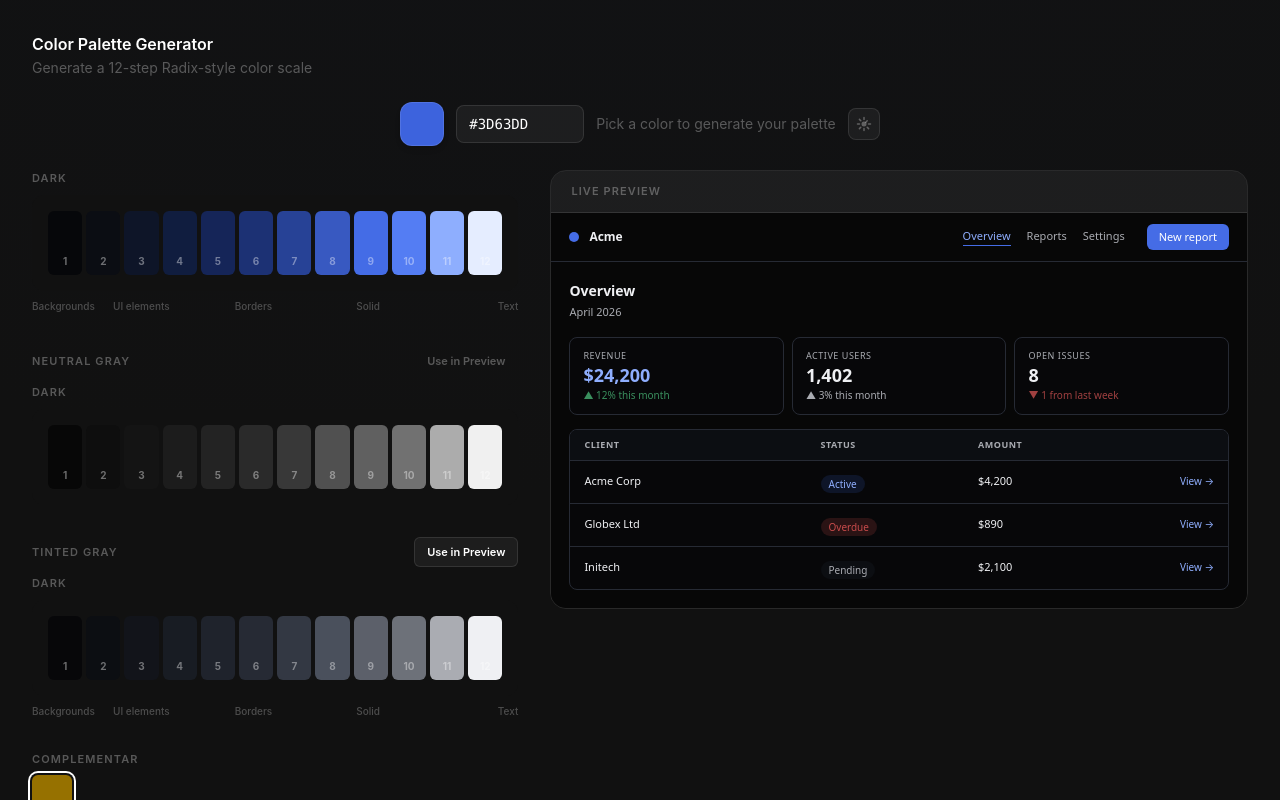
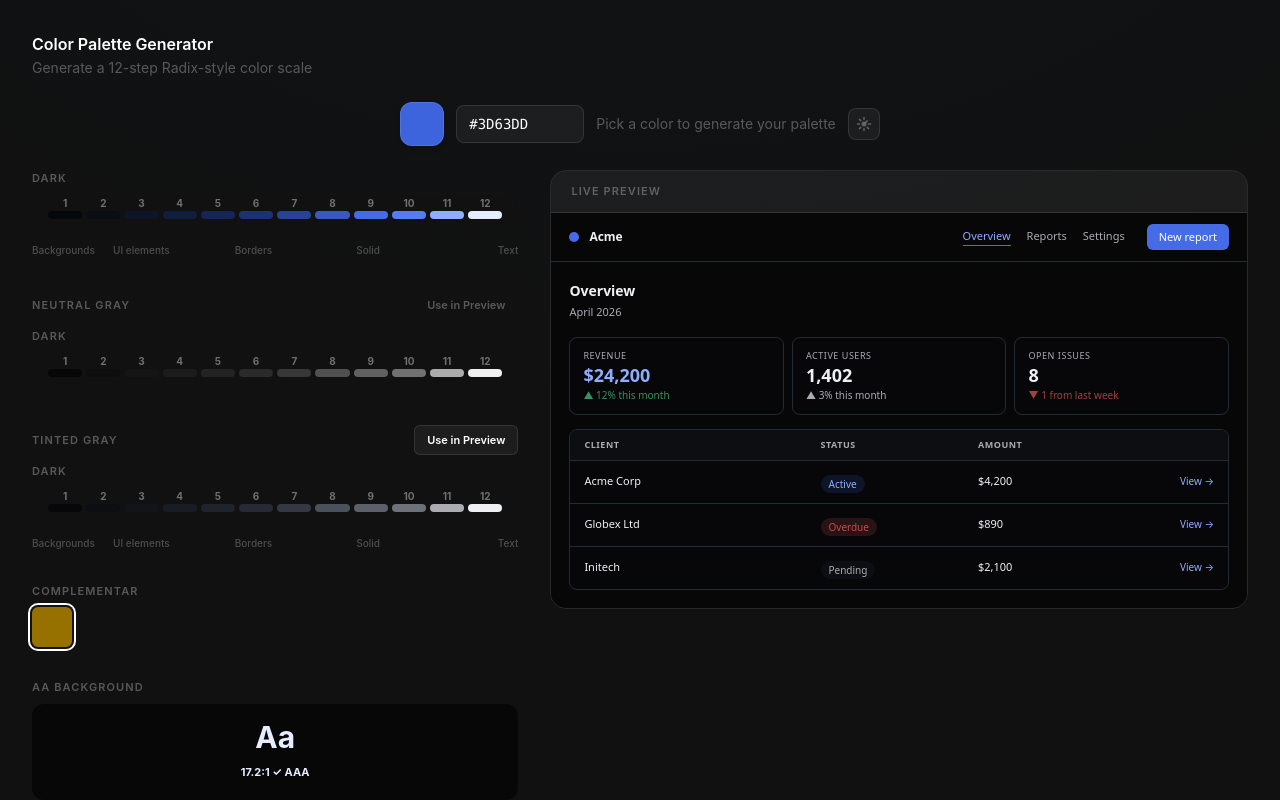
Before and after one commit to wonddark/colorizit, a React (Vite) app: page / in a window 1280 px wide. Shown: the top 800 px of the page. Built offline with nearby package versions, Linux system fonts and the light colour scheme.

Commit message:
fix: adjust PaletteScale styling for height and label alignment

```diff
--- a/src/components/PaletteScale.tsx
+++ b/src/components/PaletteScale.tsx
@@ -42,11 +42,11 @@ export function PaletteScale(props: Readonly<Props>) {
                 className="group relative flex-1"
               >
                 <div
-                  className="h-16 rounded-md flex items-end justify-center pb-1.5"
+                  className="h-2 rounded-md flex items-end justify-center pb-1.5"
                   style={{ background: step.hex }}
                 >
                   <span
-                    className="text-[10px] font-bold"
+                    className="text-[10px] font-bold mb-0.5"
                     style={{ color: useDarkLabel ? 'rgba(0,0,0,0.4)' : 'rgba(255,255,255,0.4)' }}
                   >
                     {i + 1}
```
